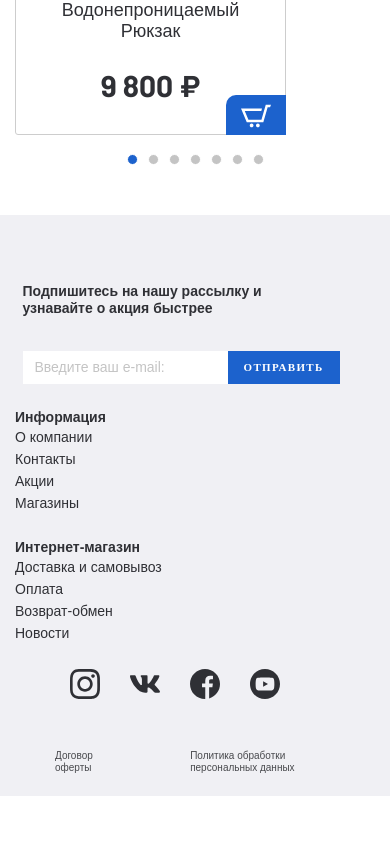
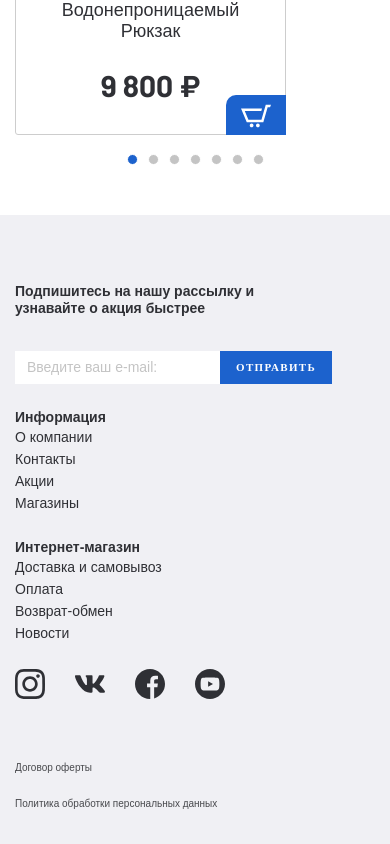
Before and after one commit to EPShepelev/water-bike_market, a plain HTML site: page index.html in a window 390 px wide. Shown: the part 3630-4474 px from the top of the page. Before the commit the page ends 4426 px from the top, so only its background shows below. Drawn offline with nearby package versions, Linux system fonts and the light colour scheme.

Commit message:
added adaptive style for footer

```diff
--- a/css/media.css
+++ b/css/media.css
@@ -193,6 +193,19 @@
   .footer__top-item {
     width: 100%;
   }
+  .footer__bottom {
+    flex-direction: column;
+    align-items: start;
+  }
+  .footer__bottom-link {
+    margin: 12px 0;
+  }
+  .footer__top-inner {
+    justify-content: start;
+  }
+  .footer__top-item .footer__top-newsletter {
+    margin-right: 0;
+  }
 }
 
 @media (max-width: 440px) {
```
